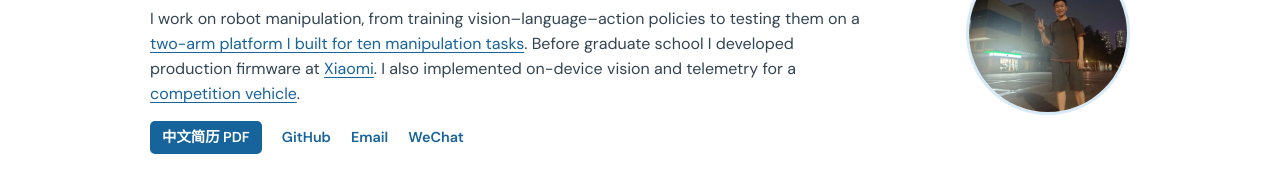
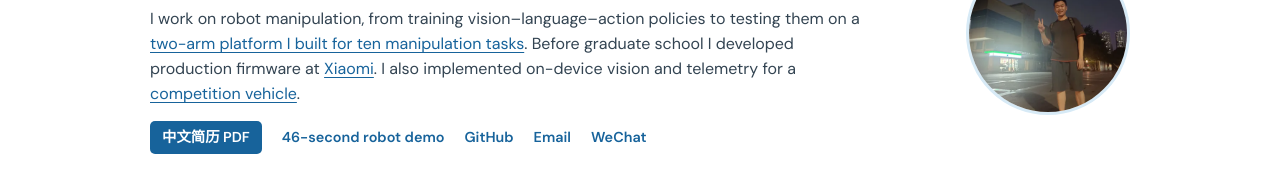
Before and after one commit to tutuwai/tutuwai.github.io, a plain HTML site: page index.html in a window 1280 px wide. Shown: the part 175-358 px from the top of the page. Drawn offline with Linux system fonts and the light colour scheme.

Commit message:
Link the robot demonstration beside the resume on both profile pages

```diff
--- a/index.html
+++ b/index.html
@@ -19,7 +19,7 @@
     <div class="profile-text"><h1>Haiwei Chen <span lang="zh-CN">陈海崴</span></h1>
       <p class="position">MSc student · Institute of Computing Technology, Chinese Academy of Sciences</p>
       <p>I work on robot manipulation, from training vision–language–action policies to testing them on a <a href="#robosynchallenge">two-arm platform I built for ten manipulation tasks</a>. Before graduate school I developed production firmware at <a href="#experience">Xiaomi</a>. I also implemented on-device vision and telemetry for a <a href="#smart-car">competition vehicle</a>.</p>
-      <div class="links contacts"><a class="primary" href="./Resume.pdf" lang="zh-CN">中文简历 PDF</a><a href="https://github.com/tutuwai">GitHub</a><a href="mailto:chenhaiwai@foxmail.com">Email</a><button id="show-wechat" type="button">WeChat</button></div>
+      <div class="links contacts"><a class="primary" href="./Resume.pdf" lang="zh-CN">中文简历 PDF</a><a href="#demo">46-second robot demo</a><a href="https://github.com/tutuwai">GitHub</a><a href="mailto:chenhaiwai@foxmail.com">Email</a><button id="show-wechat" type="button">WeChat</button></div>
     </div><img class="portrait" src="./assets/images/portrait.webp" width="180" height="180" alt="Haiwei Chen outdoors at night">
   </header>
   <section id="education" aria-labelledby="education-title"><h2 id="education-title">Education</h2>
```
Also changed, not shown: zh.html (+1 -1 lines).
